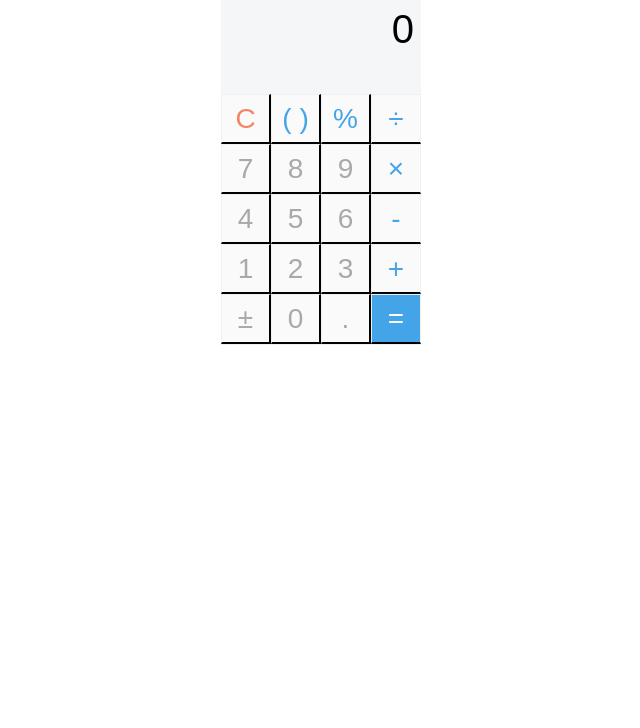
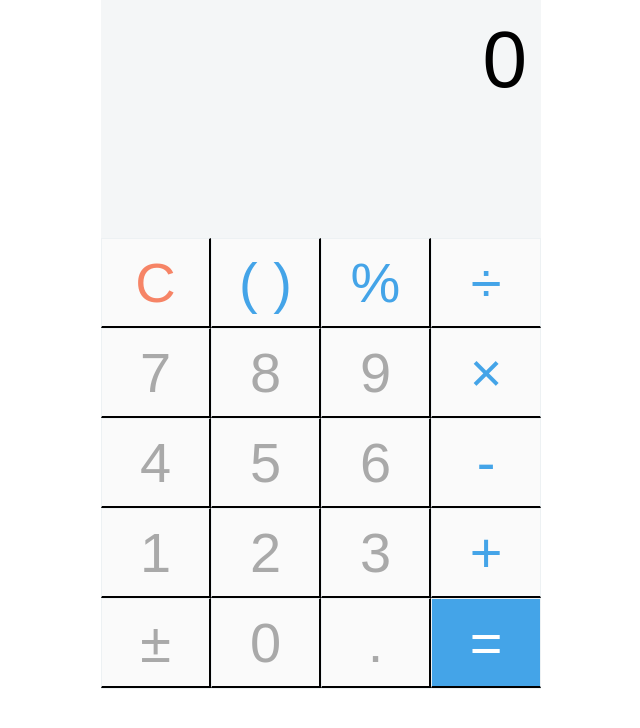
Before and after one commit to akorn3001/calculator, a React (Create React App) app: page / in a window 1280 px wide. Shown: the top 728 px of the page, without its empty margins (319-959 px from the left). Built offline with nearby package versions, Linux system fonts and the light colour scheme.

Commit message:
Add functionality for decimal button

```diff
--- a/src/App.css
+++ b/src/App.css
@@ -4,10 +4,10 @@
 
 .btn {
   text-align: center;
-  font-size: 28px;
+  font-size: 56px;
   color: darkgray;
-  width: 50px;
-  height: 50px;
+  width: 110px;
+  height: 90px;
   border-left: 1px solid #EDF1F3;
   border-top: 1px solid #EDF1F3;
   background-color: #FAFAFA;
@@ -28,11 +28,11 @@
 }
 
 .viewScreen {
-  height: 80px;
+  height: 210px;
   background-color: #F4F6F7;
-  font-size: 40px;
+  font-size: 80px;
   text-align: right;
-  padding: 7px;
+  padding: 14px;
 }
 
 .calculator {
--- a/src/App.js
+++ b/src/App.js
@@ -5,6 +5,28 @@ import './App.css';
 class App extends Component {
   state = {
     displayValue: '0'
+  }
+
+  clearDisplay() {
+    this.setState({
+      displayValue: '0'
+    })
+  }
+
+  inputNum(number) {
+    const { displayValue } = this.state;
+
+    this.setState({
+      displayValue: displayValue === '0' ? String(number) : displayValue + number
+    })
+  }
+
+  inputDecimal() {
+    const { displayValue } = this.state;
+
+    this.setState({
+      displayValue: displayValue.indexOf('.') === -1 ? displayValue + '.' : displayValue
+    })
   }
 
   render() {
@@ -15,33 +37,33 @@ class App extends Component {
           <div className="viewScreen">{ displayValue }</div>
           <div className="keypad">
             <div className="firstRow">
-              <button className="btn btn-clear">C</button>
+              <button className="btn btn-clear" onClick={() => this.clearDisplay()}>C</button>
               <button className="btn btn-parens">( )</button>
               <button className="btn btn-percent">%</button>
               <button className="btn btn-divide">÷</button>
             </div>
             <div className="secondRow">
-              <button className="btn btn-7">7</button>
-              <button className="btn btn-8">8</button>
-              <button className="btn btn-9">9</button>
+              <button className="btn btn-7" onClick={() => this.inputNum(7)}>7</button>
+              <button className="btn btn-8" onClick={() => this.inputNum(8)}>8</button>
+              <button className="btn btn-9" onClick={() => this.inputNum(9)}>9</button>
               <button className="btn btn-multiply">×</button>
             </div>
             <div className="thirdRow">
-              <button className="btn btn-4">4</button>
-              <button className="btn btn-5">5</button>
-              <button className="btn btn-6">6</button>
+              <button className="btn btn-4" onClick={() => this.inputNum(4)}>4</button>
+              <button className="btn btn-5" onClick={() => this.inputNum(5)}>5</button>
+              <button className="btn btn-6" onClick={() => this.inputNum(6)}>6</button>
               <button className="btn btn-subtract">-</button>
             </div>
             <div className="fourthRow">
-              <button className="btn btn-1">1</button>
-              <button className="btn btn-2">2</button>
-              <button className="btn btn-3">3</button>
+              <button className="btn btn-1" onClick={() => this.inputNum(1)}>1</button>
+              <button className="btn btn-2" onClick={() => this.inputNum(2)}>2</button>
+              <button className="btn btn-3" onClick={() => this.inputNum(3)}>3</button>
               <button className="btn btn-add">+</button>
             </div>
             <div className="fifthRow">
               <button className="btn btn-negate">±</button>
-              <button className="btn btn-0">0</button>
-              <button className="btn btn-decimal">.</button>
+              <button className="btn btn-0" onClick={() => this.inputNum(0)}>0</button>
+              <button className="btn btn-decimal" onClick={() => this.inputDecimal()}>.</button>
               <button className="btn btn-equals">=</button>
             </div>
           </div>
```
